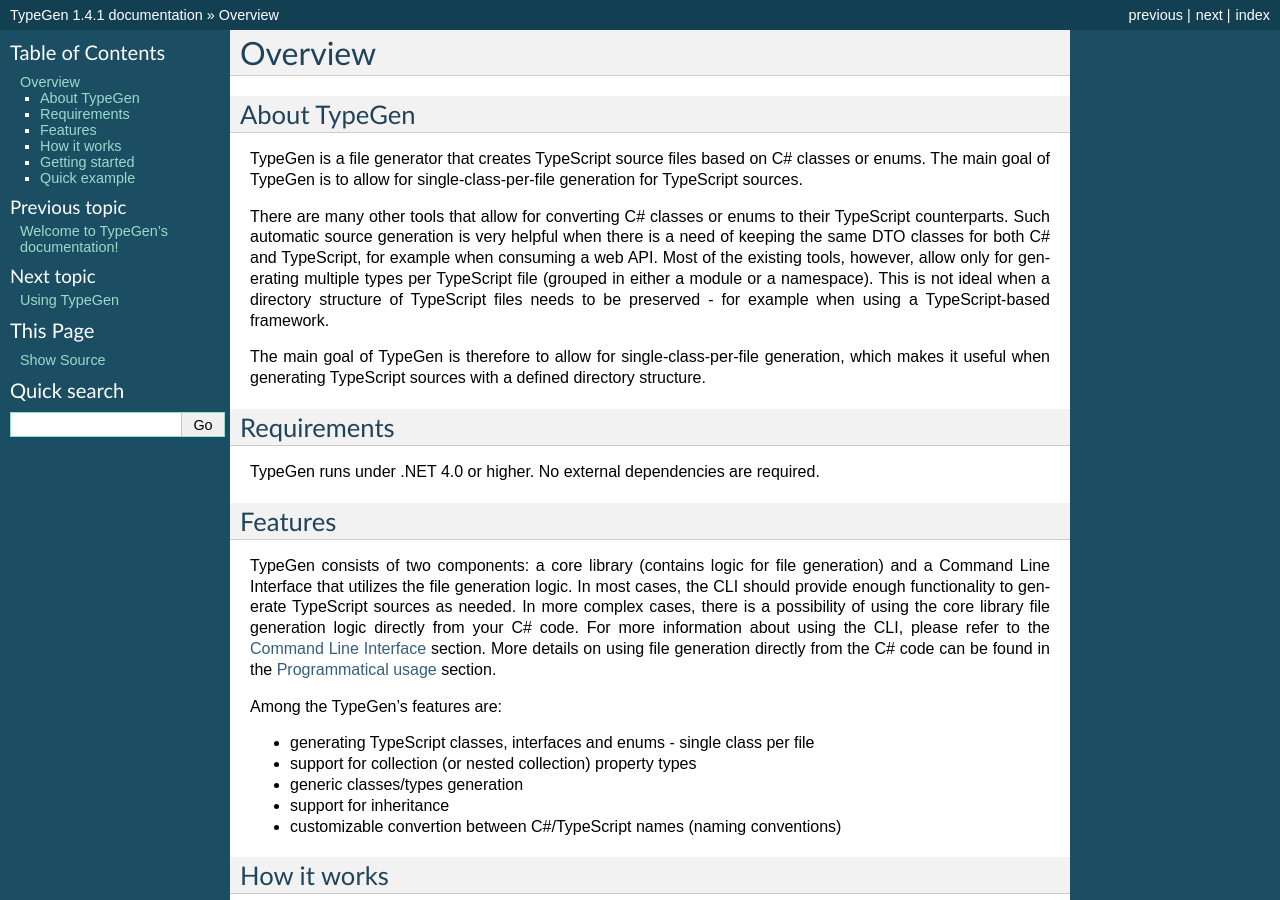
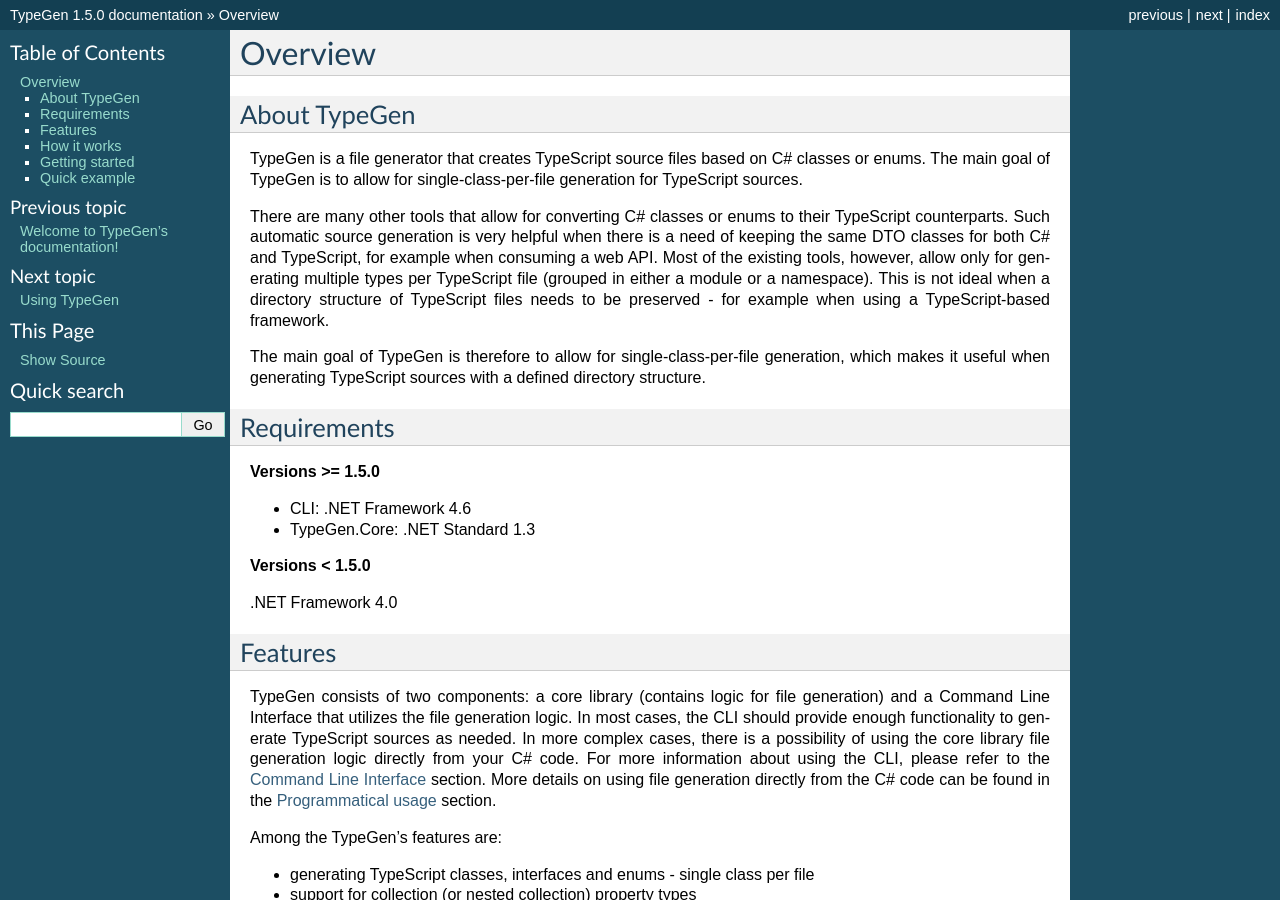
Before and after one commit to jburzynski/TypeGenDocs, a Sphinx documentation site: the page built from source/overview.rst, in a window 1280 px wide and 900 px high. Built offline with Sphinx 7.4.7, drawn with Linux system fonts in a browser that asks for light colours; some of the changed text lies outside the part shown.

Commit message:
added docs for version 1.5.0

```diff
--- a/source/conf.py
+++ b/source/conf.py
@@ -57,7 +57,7 @@
 # built documents.
 #
 # The short X.Y version.
-version = u'1.4.1'
+version = u'1.5.0'
 # The full version, including alpha/beta/rc tags.
 release = version
 
--- a/source/index.rst
+++ b/source/index.rst
@@ -23,6 +23,7 @@
    cli
    programmaticalusage
    cookbook
+   troubleshooting
    legal
 
 
--- a/source/overview.rst
+++ b/source/overview.rst
@@ -14,7 +14,14 @@
 Requirements
 ============
 
-TypeGen runs under .NET 4.0 or higher. No external dependencies are required.
+**Versions >= 1.5.0**
+
+* CLI: .NET Framework 4.6
+* TypeGen.Core: .NET Standard 1.3
+
+**Versions < 1.5.0**
+
+.NET Framework 4.0
 
 Features
 ========
```
Also changed, not shown: source/cli.rst (+5 -2 lines), source/troubleshooting.rst (added, +17 -0 lines).
